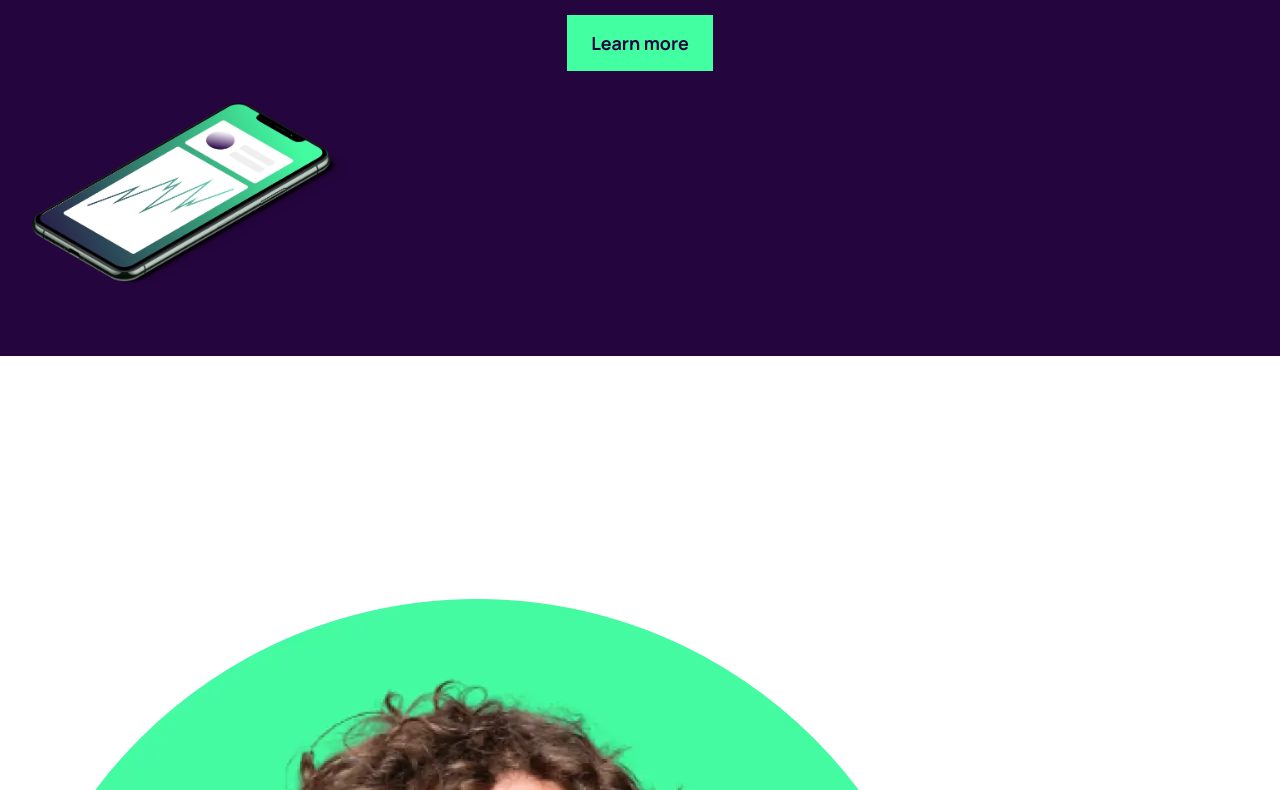
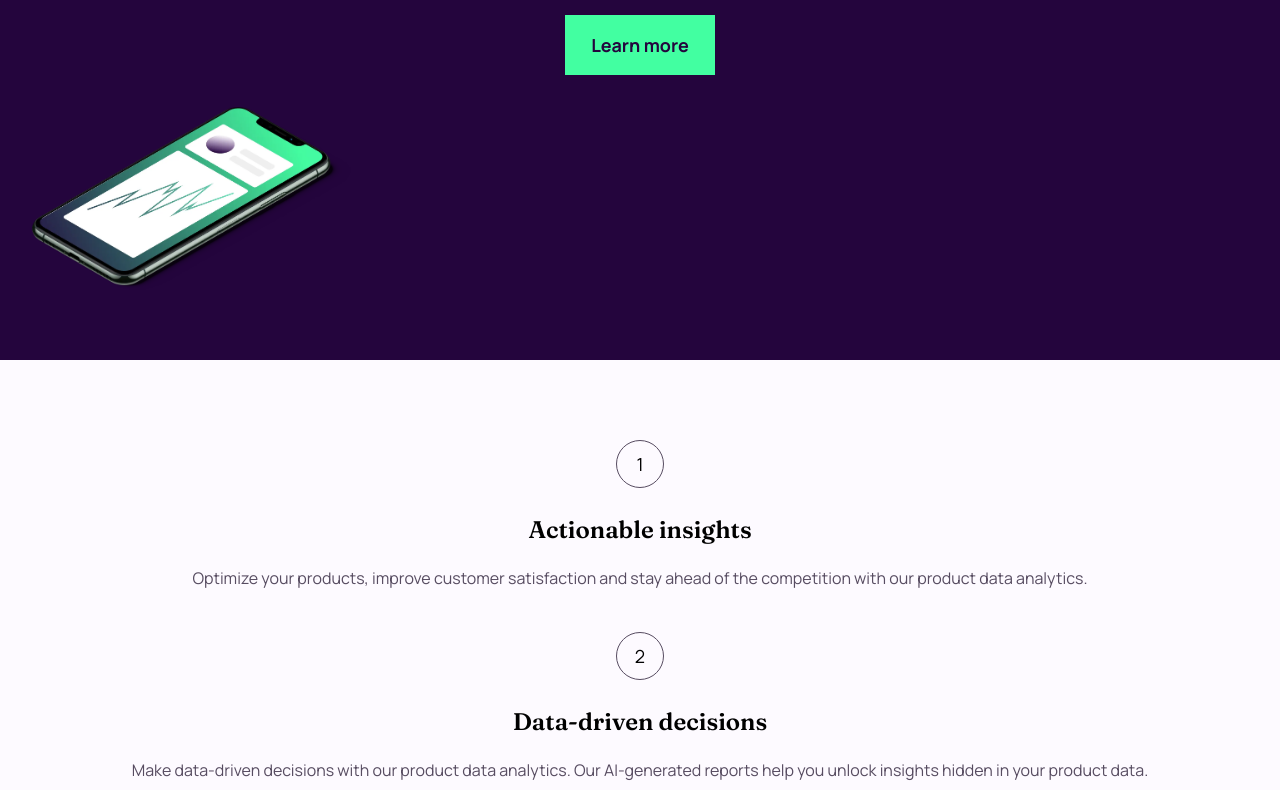
Before and after one commit to ProfessorDy/workit-landing-page, a plain HTML site: page index.html in a window 1280 px wide. Shown: the part 198-988 px from the top of the page. Drawn offline with Linux system fonts and the light colour scheme.

Commit message:
Finish Hero Section & Services Section

```diff
--- a/assets/css/styles.css
+++ b/assets/css/styles.css
@@ -15,6 +15,9 @@
     box-sizing: border-box;
 }
 
+html {
+    scroll-behavior: smooth;
+}
 a {
     text-decoration: none;
 }
@@ -22,7 +25,7 @@ a {
 body{
     font-size: 18px;
     font-family: 'Manrope', sans-serif;
-    color: var(--white);
+    background-color: var(--ghost-white);
 }
 
 .heading{
@@ -34,6 +37,7 @@ body{
     color: var(--dark-purple);
     padding: 1rem 1.5rem;
     background-color: var(--eucaplyptus);
+    border: 2px solid var(--eucaplyptus);
     font-weight: 700;
     display: block;
     width: fit-content;
@@ -64,9 +68,11 @@ body{
     align-items: center;
     padding: 2rem 1rem;
     background-color: var(--dark-purple);
+    color: var(--white);
 }
 .hero{
     background-color: var(--dark-purple);
+    color: var(--white);
 }
 .hero div{
     padding: 2rem 1rem;
@@ -78,6 +84,38 @@ body{
     text-align: center;
     margin-bottom: 2rem;
 }
+.hero-heading span{
+    border-bottom: 2px solid var(--eucaplyptus);
+}
 .hero a{
     margin: 0 auto;
 }
+.services{
+    padding: 5rem 1rem;
+}
+.service{
+    margin-bottom: 2.5rem;
+}
+.number{
+    margin: 0 auto 1.5rem;
+    width: 3rem;
+    height: 3rem;
+    border: 1px solid var(--davys-gray);
+    border-radius: 50%;
+    display: flex;
+    justify-content: center;
+    align-items: center;
+}
+.service-heading{
+    font-size: 1.5rem;
+    line-height: 36px;
+    text-align: center;
+    margin-bottom: 1rem;
+}
+.service-text{
+    font-size: 1rem;
+    font-weight: 400;
+    line-height: 28px;
+    text-align: center;
+    color: var(--davys-gray);
+}
--- a/index.html
+++ b/index.html
@@ -34,7 +34,7 @@
     <section class="services">
       <!-- -->
       <article class="service">
-        <div class="number">1</div>
+        <p class="number">1</p>
         <div>
           <h2 class="service-heading heading">Actionable insights</h2>
           <p class="service-text"> Optimize your products, improve customer satisfaction and stay ahead of the competition
@@ -43,7 +43,7 @@
 
       </article>
       <article class="service">
-        <div class="number">2</div>
+        <p class="number">2</p>
         <div>
           <h2 class="service-heading heading">Data-driven decisions</h2>
           <p class="service-text">Make data-driven decisions with our product data analytics. Our AI-generated reports help
@@ -52,7 +52,7 @@
 
       </article>
       <article class="service">
-        <div class="number">3</div>
+        <p class="number">3</p>
         <div>
           <h2 class="service-heading heading">Always affordable</h2>
           <p class="service-text"> Always affordable pricing that scales with your business. Get top-quality product data
```
Also changed, not shown: 1 other file.
